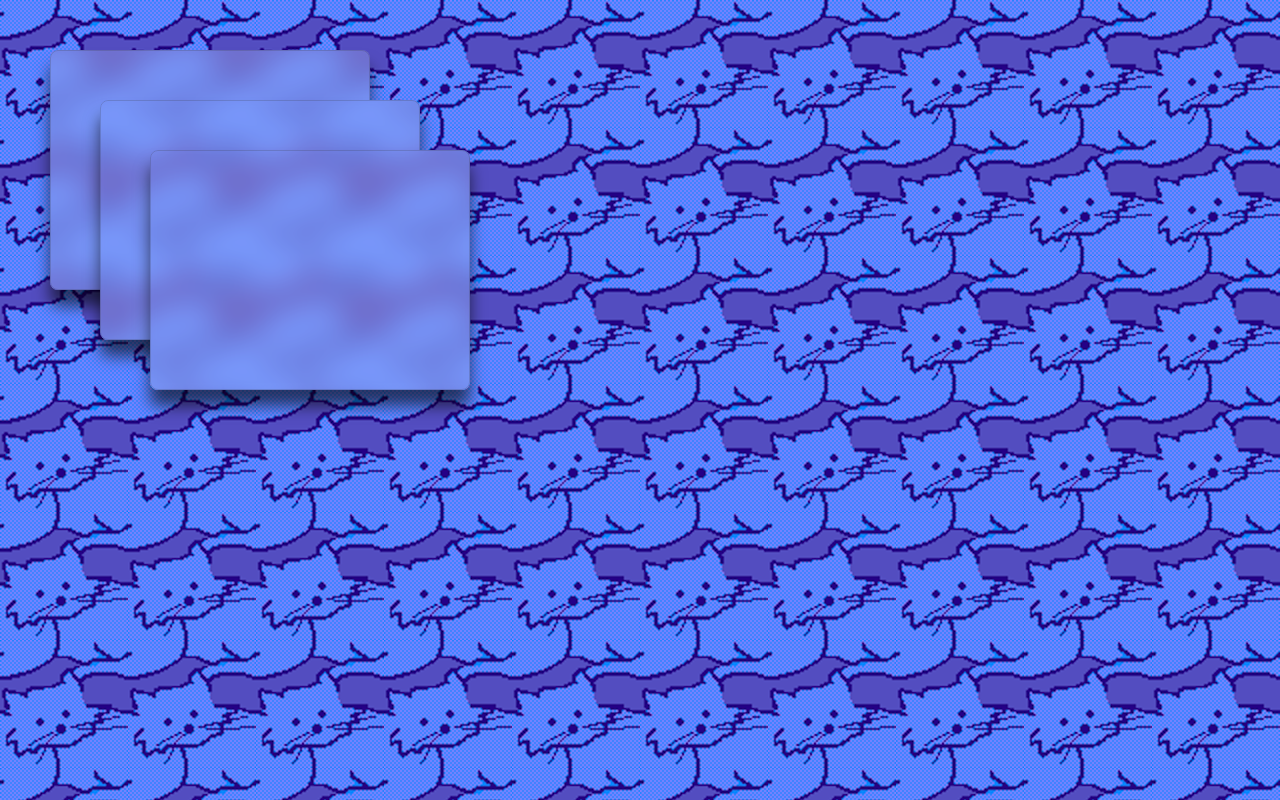
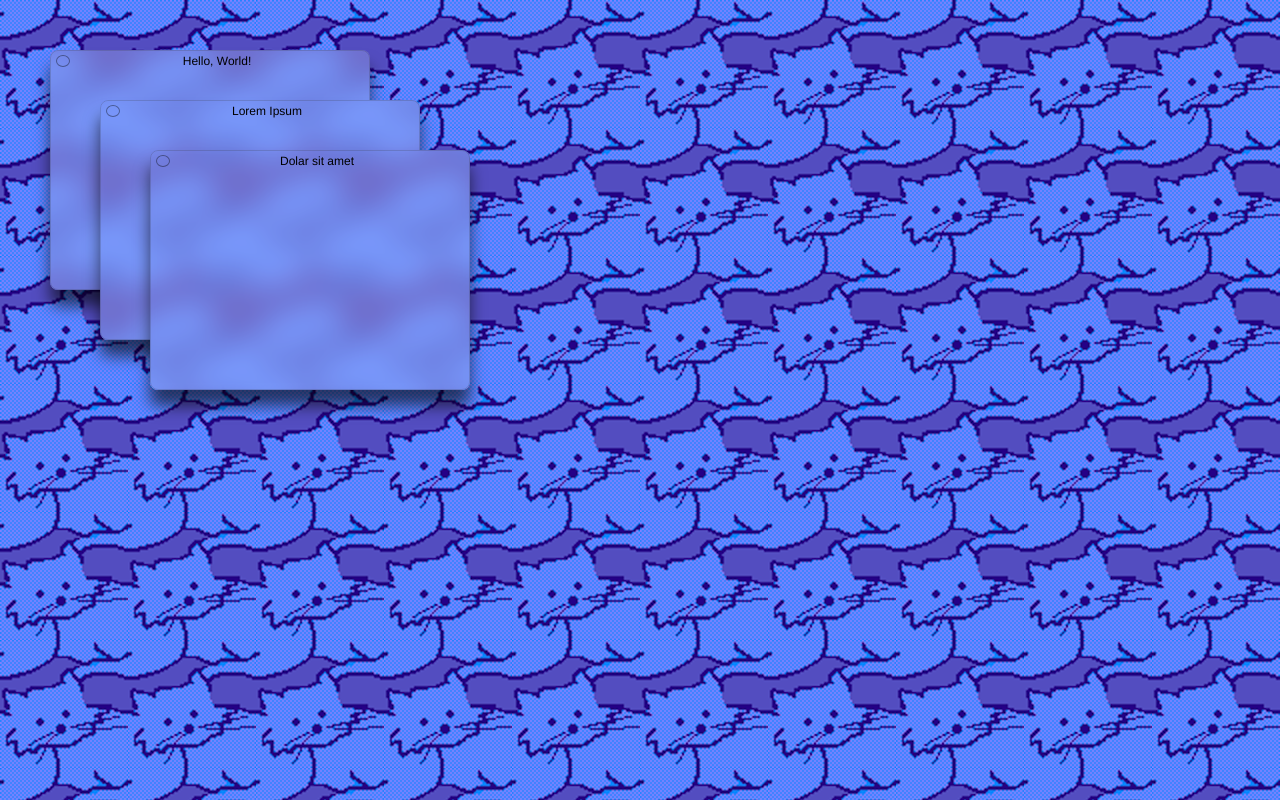
Before and after one commit to danini-the-panini/vuewm, a Vue app: page / in a window 1280 px wide. Built offline with nearby package versions, Linux system fonts and the light colour scheme.

Commit message:
add close button and title

```diff
--- a/src/App.vue
+++ b/src/App.vue
@@ -1,7 +1,13 @@
 <template>
   <div class="screen">
     <Desktop />
-    <Window v-for="(window, index) in windows" :key="window.id" v-model="windows[index]" @focuswindow="focusWindow"/>
+    <Window
+      v-for="(window, index) in windows"
+      :key="window.id"
+      v-model="windows[index]"
+      @windowfocus="focusWindow"
+      @windowclose="closeWindow"
+    />
   </div>
 </template>
 
@@ -49,6 +55,13 @@ function focusWindow(window) {
   });
   window.z = windows.length - 1;
 }
+
+function closeWindow(window) {
+  windows.splice(windows.indexOf(window), 1);
+  windows.forEach(w => {
+    if (w.z > window.z) w.z -= 1;
+  });
+}
 </script>
 
 <style scoped>
--- a/src/components/Window.vue
+++ b/src/components/Window.vue
@@ -1,5 +1,5 @@
 <template>
-  <div class="window" :style="windowStyle" v-if="modelValue" @mousedown="$emit('focuswindow', modelValue)">
+  <div class="window" :style="windowStyle" v-if="modelValue" @mousedown="$emit('windowfocus', modelValue)">
     <div class="handle top" @mousedown="resizeTop"></div>
     <div class="handle right" @mousedown="resizeRight"></div>
     <div class="handle bottom" @mousedown="resizeBottom"></div>
@@ -11,7 +11,12 @@
     <div class="inner" @mousedown="moveWindow">
       <div class="blur" :style="blurStyle"></div>
       <div class="border"></div>
-      <div class="content"></div>
+      <div class="content">
+        <div class="title-bar">
+          <button class="close-button" @click="$emit('windowclose', modelValue)"></button>
+          <span class="title">{{modelValue.title}}</span>
+        </div>
+      </div>
     </div>
   </div>
 </template>
@@ -23,7 +28,7 @@ const props = defineProps({
   modelValue: Object,
 });
 
-const emit = defineEmits(['update:modelValue', 'focuswindow']);
+const emit = defineEmits(['update:modelValue', 'windowfocus', 'windowclose']);
 
 const windowStyle = computed(() => ({
   left: `${props.modelValue.x}px`,
@@ -246,4 +251,27 @@ const resizeBottomRight = doWhileDragging((dx, dy) => {
   height: 16px;
   cursor: nwse-resize;
 }
+
+.title-bar {
+  display: flex;
+  align-items: center;
+  font-size: 12px;
+  padding: 4px 6px;
+}
+
+.close-button {
+  width: 12px;
+  height: 12px;
+  border-radius: 50%;
+  border: 1px solid rgb(0 0 0 / 40%);
+  background-color: transparent;
+}
+.close-button:hover {
+  background-color: rgba(255 0 0 / 60%);
+}
+
+.title {
+  margin: 0 auto;
+  user-select: none;
+}
 </style>
```
